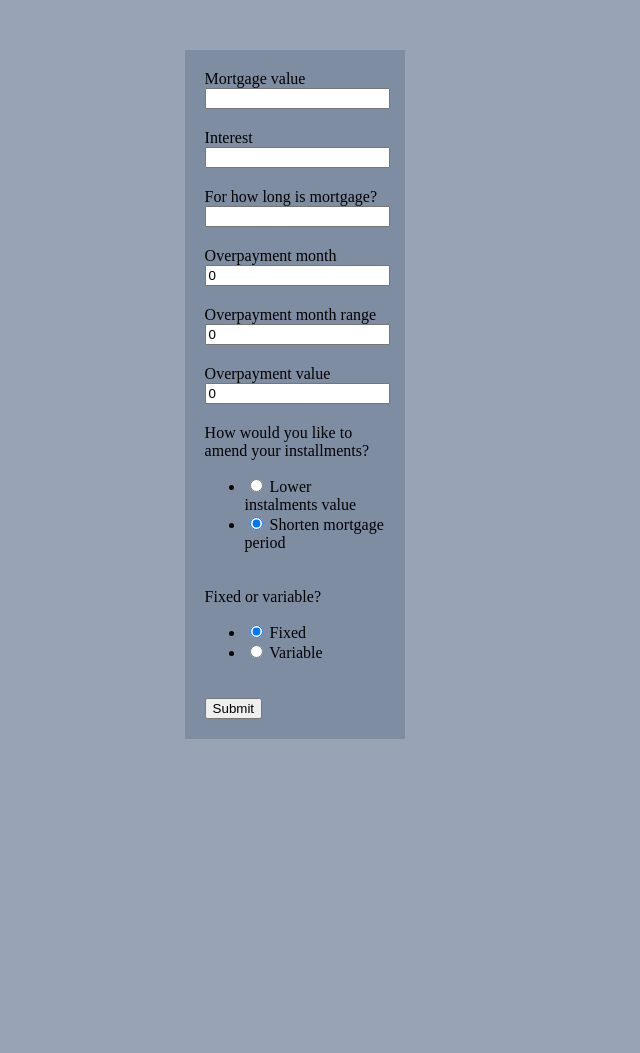
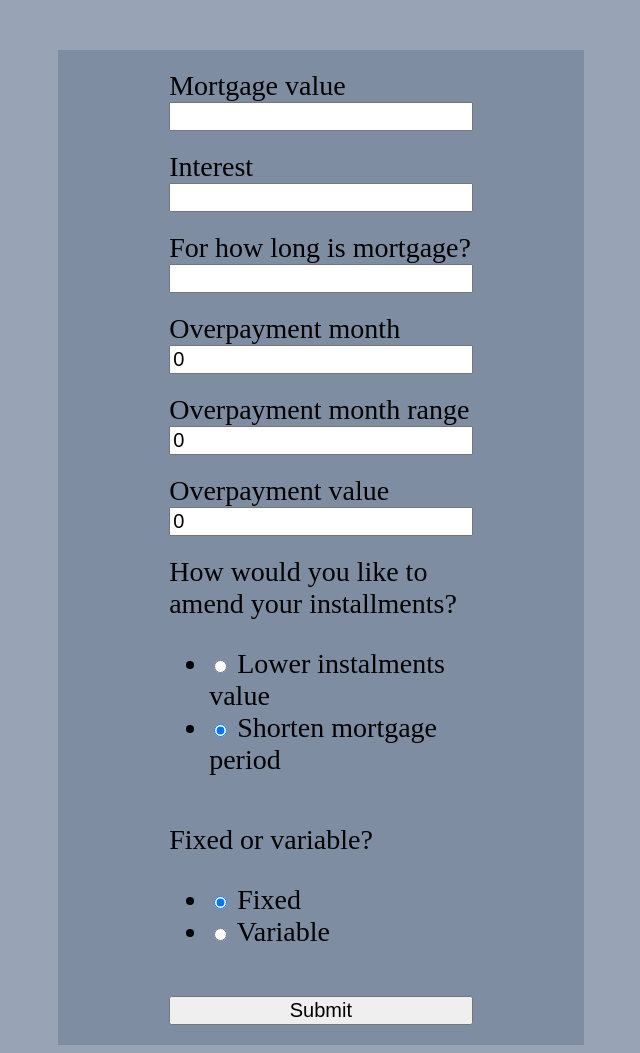
Before and after one commit to KamilB91/mortgage-calculator, a Flask app: page / in a window 1280 px wide. Shown: the whole page, without its empty margins (329-969 px from the left). Before the commit the page ends 739 px from the top, so only its background shows below. Run offline with Flask 2, Linux system fonts and the light colour scheme.

Commit message:
small styling changes

```diff
--- a/app.py
+++ b/app.py
@@ -1,4 +1,4 @@
-from flask import Flask, url_for, render_template
+from flask import Flask, render_template
 import forms
 import tables
 
@@ -79,4 +79,4 @@ def fixed():
 
 
 if __name__ == '__main__':
-    app.run()  # host="192.168.0.206"
+    app.run(threaded=True)
--- a/forms.py
+++ b/forms.py
@@ -1,5 +1,5 @@
 from flask_wtf import FlaskForm
-from wtforms import IntegerField, FloatField, SubmitField, StringField, RadioField
+from wtforms import IntegerField, FloatField, SubmitField, RadioField
 from wtforms.validators import DataRequired, Optional
 
 
--- a/static/css/style.css
+++ b/static/css/style.css
@@ -2,24 +2,52 @@ table tr td {
     background-color: rgba(127, 141, 163, 1);
     color: white;
     padding: 5px;
-    border-collapse: collapse;
 }
 table {
-    width: 30%;
-    margin-left: 35%;
-    margin-top: 50px;
+    font-size: 28px;
+    width: 100%;
+}
+td {
+    width: 16%;
+    height: 20px;
 }
 body {
     background-color: rgba(127, 141, 163, 0.8);
 }
 
 form {
+    display: flex;
+    flex-direction: column;
     background-color: rgba(127, 141, 163, 1);
-    width: 200px;
-    margin-left: 40%;
-    margin-top: 50px;
+    width: 100%;
     padding: 10px;
 }
-.element {
+.element, .button {
+    display: flex;
+    flex-direction: column;
+    font-size: 28px;
+    width: 60%;
     padding: 10px;
+    margin-left: 18%;
 }
+input {
+    font-size: 20px;
+}
+
+@media only screen and (min-device-width: 768px) {
+    table {
+        width: 40%;
+        margin-left: 10%;
+        margin-top: 50px;
+    }
+    form {
+        background-color: rgba(127, 141, 163, 1);
+        width: 40%;
+        margin-left: 30%;
+        margin-top: 50px;
+        padding: 10px;
+    }
+    .element {
+        font-size: 28px;
+    }
+}
--- a/templates/fixed_form.html
+++ b/templates/fixed_form.html
@@ -1,7 +1,7 @@
 {% extends 'layout.html' %}
 
 {% block content %}
-<form action="{{ url_for('fixed') }}" method="post" style="justify-content: center">
+<form action="{{ url_for('fixed') }}" method="post">
     {{ form.hidden_tag() }}
     <div class="element">
         {{ form.mortgage.label }}
@@ -35,7 +35,7 @@
         {{ form.mortgage_type.label }}
         {{ form.mortgage_type }}
     </div>
-    <div class="element">
+    <div class="button">
         {{ form.submit }}
     </div>
 </form>
```
